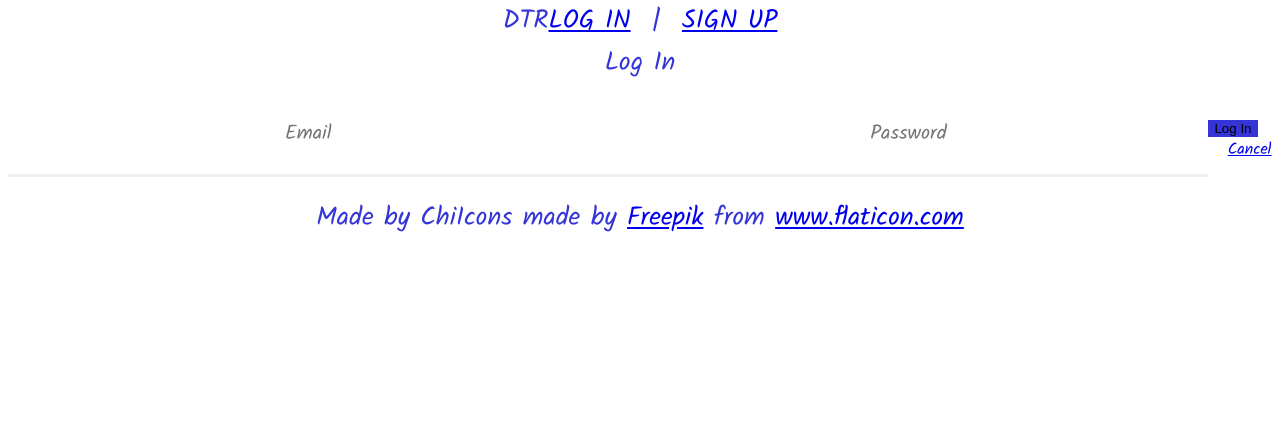
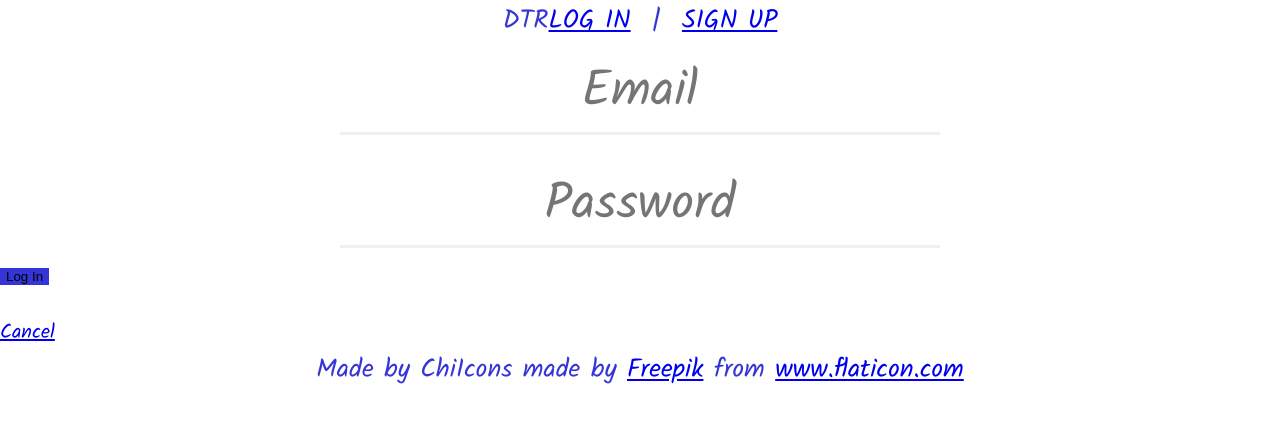
Before and after one commit to Chi37/dtr, a React (Create React App) app: page /login in a window 1280 px wide. Shown: the top 422 px of the page. Built offline with nearby package versions, Linux system fonts and the light colour scheme.

Commit message:
restructure html divs in signup and login pages

```diff
--- a/src/components/Container.scss
+++ b/src/components/Container.scss
@@ -13,6 +13,12 @@ $size: 70px;
 form {
 	@include flexCenter(row, center, center);
 	width: 100%;
+
+	&.form-group {
+		color:blue;
+		@include flexCenter(column, flex-start, '');
+		font-size: 20px;
+	}
 }
 
 input {
@@ -34,12 +40,7 @@ input {
 	margin: 20px auto;
 	padding-bottom: 40px;
 	transition: border-bottom 0.5s ease;
-	&.form-control {
-	color:blue;
-	@include flexCenter(row, flex-start, '');
-	font-size: 20px;
 
-	}
 }
 
 
@@ -47,7 +48,6 @@ button {
 	@include flexCenter(column, right, center);
 	background-color: nth($color-collection,1);
 	border: none;
-
 
 	&#node{
 		width: $size;
@@ -62,5 +62,4 @@ button {
 		background-color: nth($color-collection,4);
 	}
 
-
 }
--- a/src/pages/Login/LoginPage.jsx
+++ b/src/pages/Login/LoginPage.jsx
@@ -1,6 +1,5 @@
 import React, { Component } from "react";
 import { Link } from "react-router-dom";
-// import './LoginPage.css';
 import userService from "../../utils/userService";
 
 class LoginPage extends Component {
@@ -20,7 +19,6 @@ class LoginPage extends Component {
     e.preventDefault();
     try {
       await userService.login(this.state);
-      // Let <App> know a user has signed up!
       this.props.handleSignupOrLogin();
 
       // Successfully signed up - show main page
@@ -29,45 +27,29 @@ class LoginPage extends Component {
       alert("Invalid Credentials!");
     }
   };
-
   render() {
     return (
-      <div className="LoginPage">
-        <header className="header-footer">Log In</header>
-        <form className="form-horizontal" onSubmit={this.handleSubmit}>
-          <div className="form-group">
-            <div className="col-sm-12">
+      <>
+        <form className="form-group" onSubmit={this.handleSubmit}>
           <input
             type="email"
-                className="form-control"
             placeholder="Email"
             value={this.state.email}
             name="email"
             onChange={this.handleChange}
           />
-            </div>
-          </div>
-          <div className="form-group">
-            <div className="col-sm-12">
           <input
             type="password"
-                className="form-control"
             placeholder="Password"
             value={this.state.pw}
             name="pw"
             onChange={this.handleChange}
           />
-            </div>
-          </div>
-          <div className="form-group">
-            <div className="col-sm-12 text-center">
-              <button className="btn btn-default">Log In</button>
+          <button className="login-btn">Log In</button>
           &nbsp;&nbsp;&nbsp;
         <Link to="/">Cancel</Link>
-            </div>
-          </div>
         </form>
-      </div>
+      </>
     );
   }
 }
--- a/src/pages/Login/SignupForm.jsx
+++ b/src/pages/Login/SignupForm.jsx
@@ -43,8 +43,8 @@ class SignupForm extends Component {
           <input type="text" placeholder="Name" value={this.state.name} name="name" onChange={this.handleChange} />
             <input type="email" placeholder="Email" value={this.state.email} name="email" onChange={this.handleChange} />
             <input type="password" placeholder="Password" value={this.state.password} name="password" onChange={this.handleChange} />
-            <input type="password" placeholder="Confirm use Password" value={this.state.passwordConf} name="passwordConf" onChange={this.handleChange} />
-            <button className="btn btn-default" disabled={this.isFormInvalid()}>Sign Up</button>&nbsp;&nbsp;
+            <input type="password" placeholder="Confirm Password" value={this.state.passwordConf} name="passwordConf" onChange={this.handleChange} />
+            <button className="login-btn" disabled={this.isFormInvalid()}>Sign Up</button>&nbsp;&nbsp;
               <Link to='/'>Cancel</Link>
         </form>
       </>
--- a/src/pages/Login/SignupPage.jsx
+++ b/src/pages/Login/SignupPage.jsx
@@ -1,6 +1,5 @@
 import React, { Component } from 'react';
 import SignupForm from './SignupForm';
-// import './SignupPage.css';
 
 class SignupPage extends Component {
   constructor(props) {
```
Lines whose indentation alone changed are shown as unchanged.
